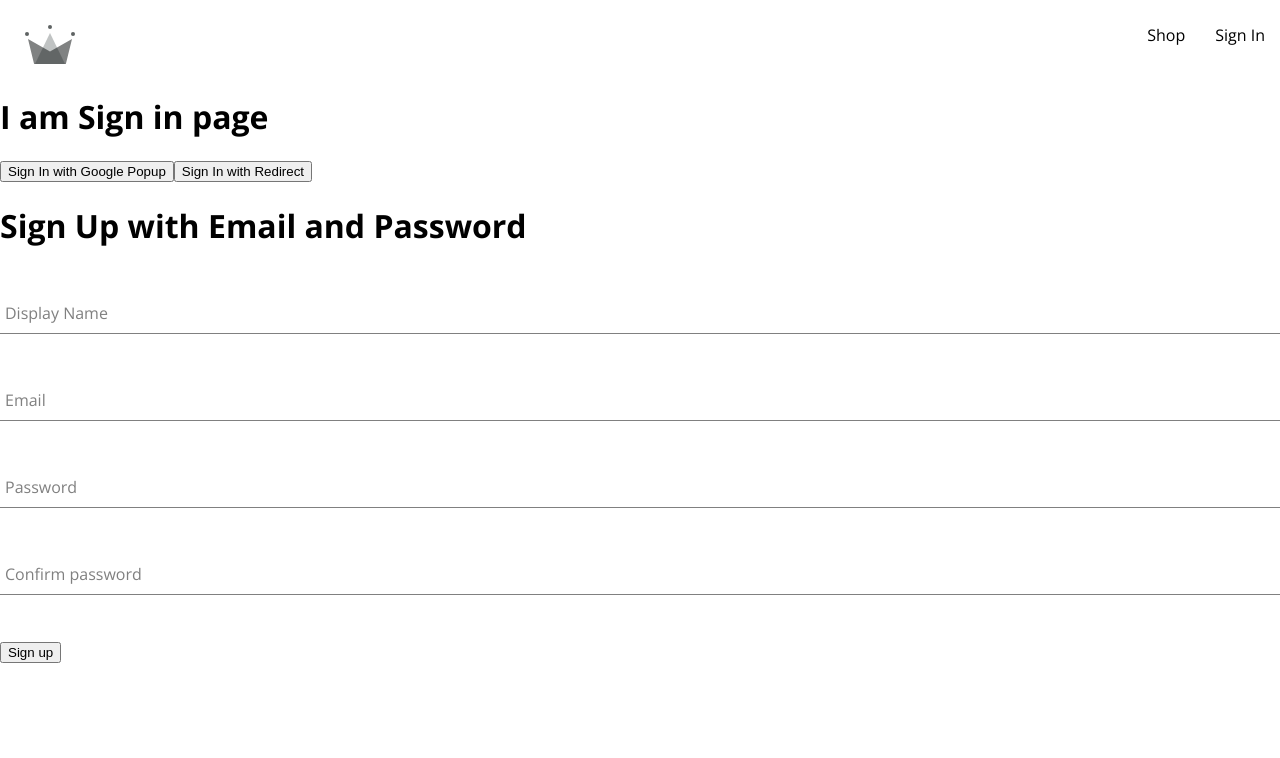
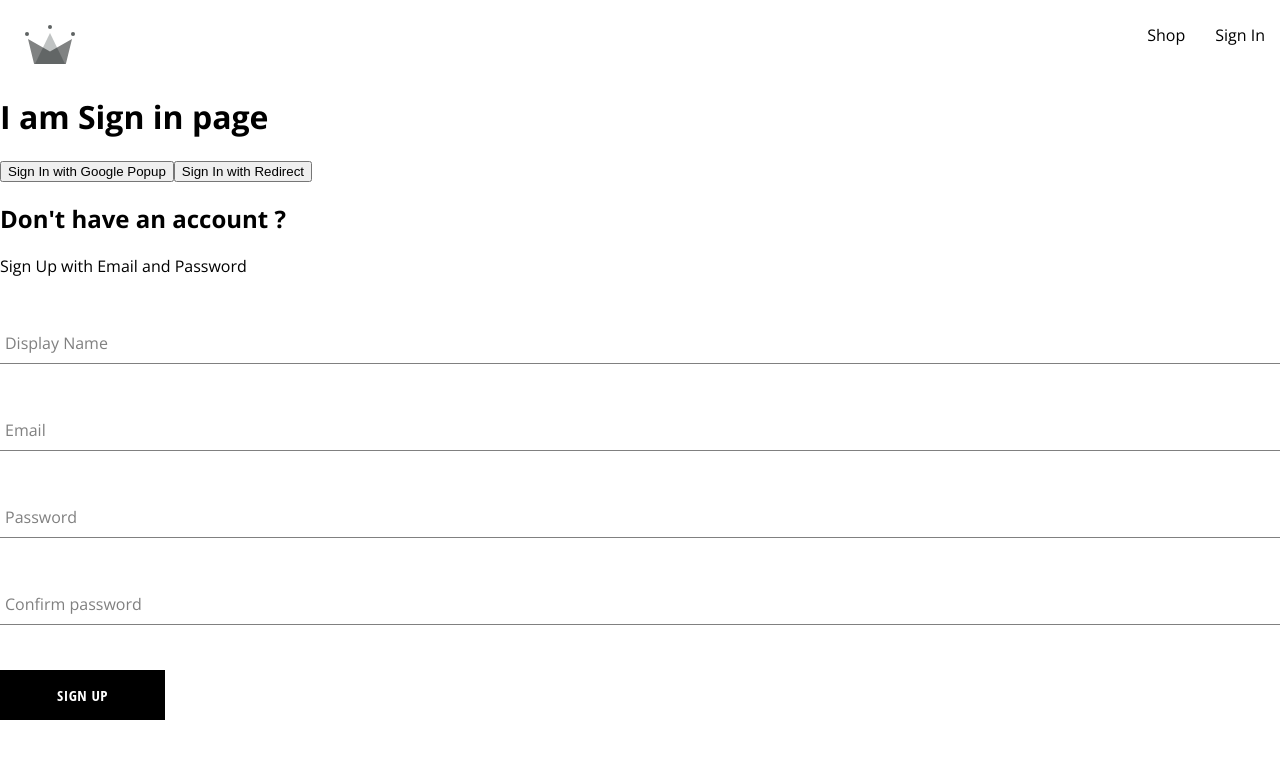
Before and after one commit to fnuramsha/crwn-clothing, a React (Create React App) app: page /sign-in in a window 1280 px wide. Shown: the top 758 px of the page. Built offline with nearby package versions, Linux system fonts and the light colour scheme.

Commit message:
implemented button component

```diff
--- /dev/null
+++ b/src/components/Button/button.component.jsx
@@ -0,0 +1,18 @@
+import "./button.styles.scss";
+const BUTTON_TYPES_CLASSES = {
+  google: "google-sign-in",
+  inverted: "inverted",
+};
+
+const Button = ({ children, buttonType, ...otherProps }) => {
+  return (
+    <button
+      className={`${BUTTON_TYPES_CLASSES[buttonType]} button-container`}
+      {...otherProps}
+    >
+      {children}
+    </button>
+  );
+};
+
+export default Button;
--- /dev/null
+++ b/src/components/Button/button.styles.scss
@@ -0,0 +1,46 @@
+.button-container {
+    min-width: 165px;
+    width: auto;
+    height: 50px;
+    letter-spacing: 0.5px;
+    line-height: 50px;
+    padding: 0 35px 0 35px;
+    font-size: 15px;
+    background-color: black;
+    color: white;
+    text-transform: uppercase;
+    font-family: 'Open Sans Condensed';
+    font-weight: bolder;
+    border: none;
+    cursor: pointer;
+    display: flex;
+    justify-content: center;
+
+    &:hover {
+      background-color: white;
+      color: black;
+      border: 1px solid black;
+    }
+
+    &.google-sign-in {
+      background-color: #4285f4;
+      color: white;
+
+      &:hover {
+        background-color: #357ae8;
+        border: none;
+      }
+    }
+
+    &.inverted {
+      background-color: white;
+      color: black;
+      border: 1px solid black;
+
+      &:hover {
+        background-color: black;
+        color: white;
+        border: none;
+      }
+    }
+  }
--- a/src/components/sign-up-form/sign-up-form.component.jsx
+++ b/src/components/sign-up-form/sign-up-form.component.jsx
@@ -2,6 +2,7 @@ import { useState } from "react";
 import { createAuthUserWithEmailAndPassword } from "../../utils/firebase/firebase.utils";
 import { CreateUserDocumentFromUserAuth } from "../../utils/firebase/firebase.utils";
 import FormInput from "../form-input/form-input.component";
+import Button from "../Button/button.component";
 
 const defaultFormFields = {
   displayName: "",
@@ -49,8 +50,9 @@ const SignUpForm = () => {
     setFormFields({ ...formFields, [name]: value });
   };
   return (
-    <div>
-      <h1> Sign Up with Email and Password </h1>
+    <div className="sign-up-container">
+      <h2> Don't have an account ? </h2>
+      <span> Sign Up with Email and Password </span>
       <form onSubmit={handleSubmit}>
         <FormInput
           label="Display Name"
@@ -87,7 +89,9 @@ const SignUpForm = () => {
           name="confirmPassword"
           value={confirmPassword}
         />
-        <button type="submit"> Sign up</button>
+        <Button buttonType="default" type="submit">
+          Sign up
+        </Button>
       </form>
     </div>
   );
```
